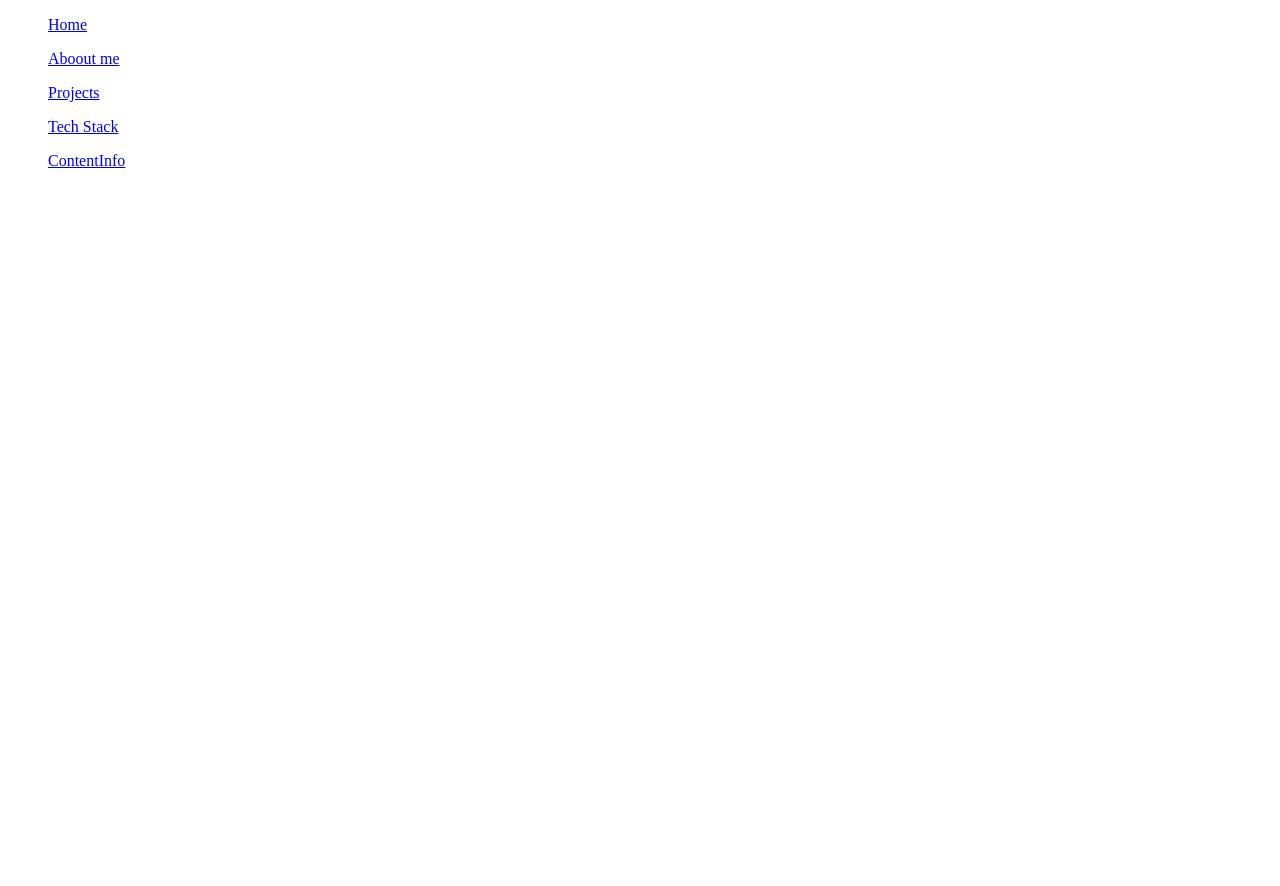
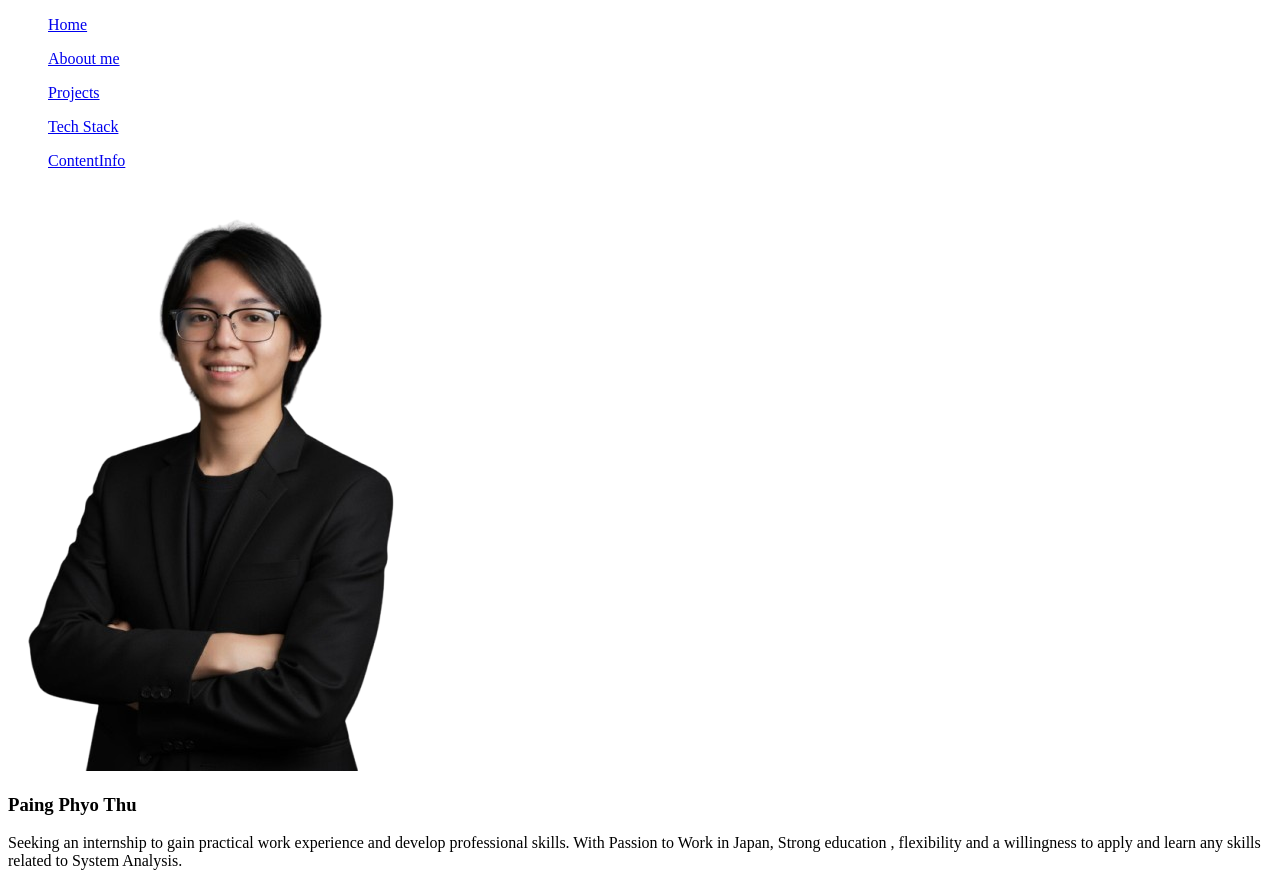
Before and after one commit to PaingPhyoThu-GD/Paing-Phyo-Thu-Portfolio, a React (Vite) app: page / in a window 1280 px wide. Before the commit the page ends 800 px from the top, so only its background shows below. Built offline with nearby package versions, Linux system fonts and the light colour scheme.

Commit message:
Hero_section_html

```diff
--- a/src/App.jsx
+++ b/src/App.jsx
@@ -2,12 +2,14 @@ import { useState } from 'react'
 
 import './App.css'
 import Navbar from './Components/nav_bar_component/nav_bar_section'
+import Hero from './Components/Hero_component/hero_section'
 
 function App() {
 
 
   return (<>
     <Navbar></Navbar>
+    <Hero></Hero>
   </>
   )
 }
--- a/src/Components/Hero_component/hero_section.jsx
+++ b/src/Components/Hero_component/hero_section.jsx
@@ -4,9 +4,19 @@ function Hero() {
 
     return (
         <>
+
             <section>
-                <img src="" alt=" Profle Image "></img>
-
+                <img src="src\assets\Profile_image-removebg-preview.png" alt=" Profle Image "></img>
+                <div>
+                    <h3>
+                        Paing Phyo Thu
+                    </h3>
+                    <p>
+                        Seeking an internship to gain practical work experience and develop professional skills.
+                        With Passion to Work in Japan, Strong education , flexibility and a willingness to apply and
+                        learn any skills related to System Analysis.
+                    </p>
+                </div>
             </section>
         </>
     )
```
Also changed, not shown: src/assets/Profile image.png (added), src/assets/Profile_image-removebg-preview.png (added), src/assets/lorem ipsum.txt (added).
